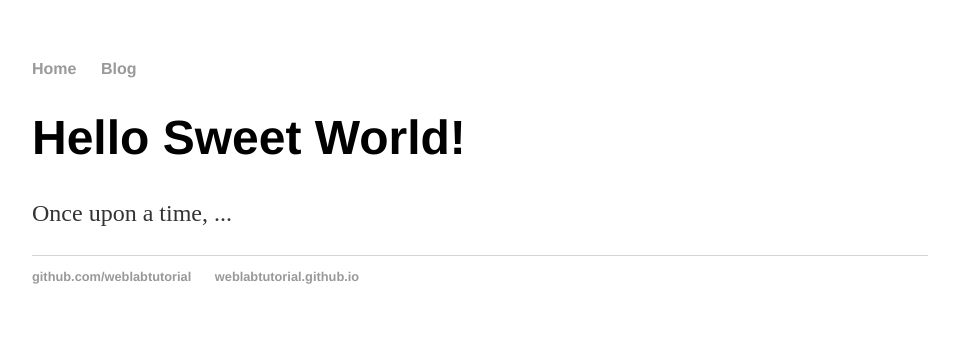
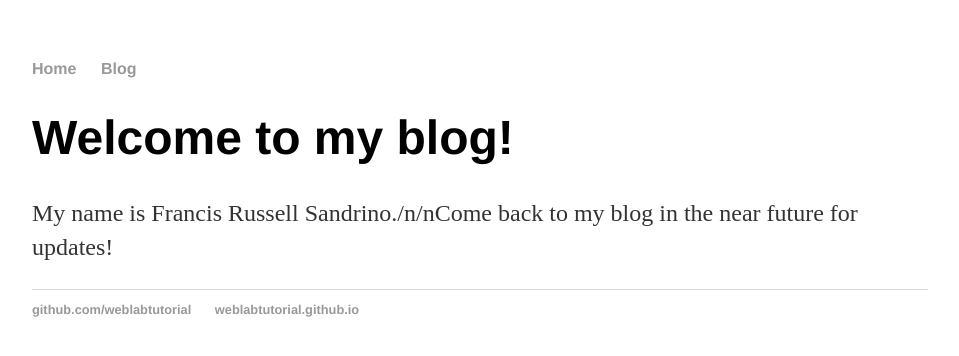
Before and after one commit to fgs2/fgs2.github.io, a Jekyll site: the page built from index.html, in a window 1280 px wide. Shown: the top 356 px of the page, without its empty margins (160-1119 px from the left). Built offline with Jekyll 4.4.1, drawn with Linux system fonts in a browser that asks for light colours.

Commit message:
Customized index.html

```diff
--- a/index.html
+++ b/index.html
@@ -3,6 +3,6 @@ layout: default
 title: Web Programming
 ---
 <div class="blurb">
-  <h1> Hello Sweet World!</h1>
-  <p>Once upon a time, ...</p>
+  <h1>Welcome to my blog!</h1>
+  <p>My name is Francis Russell Sandrino./n/nCome back to my blog in the near future for updates!</p>
 </div>
```
